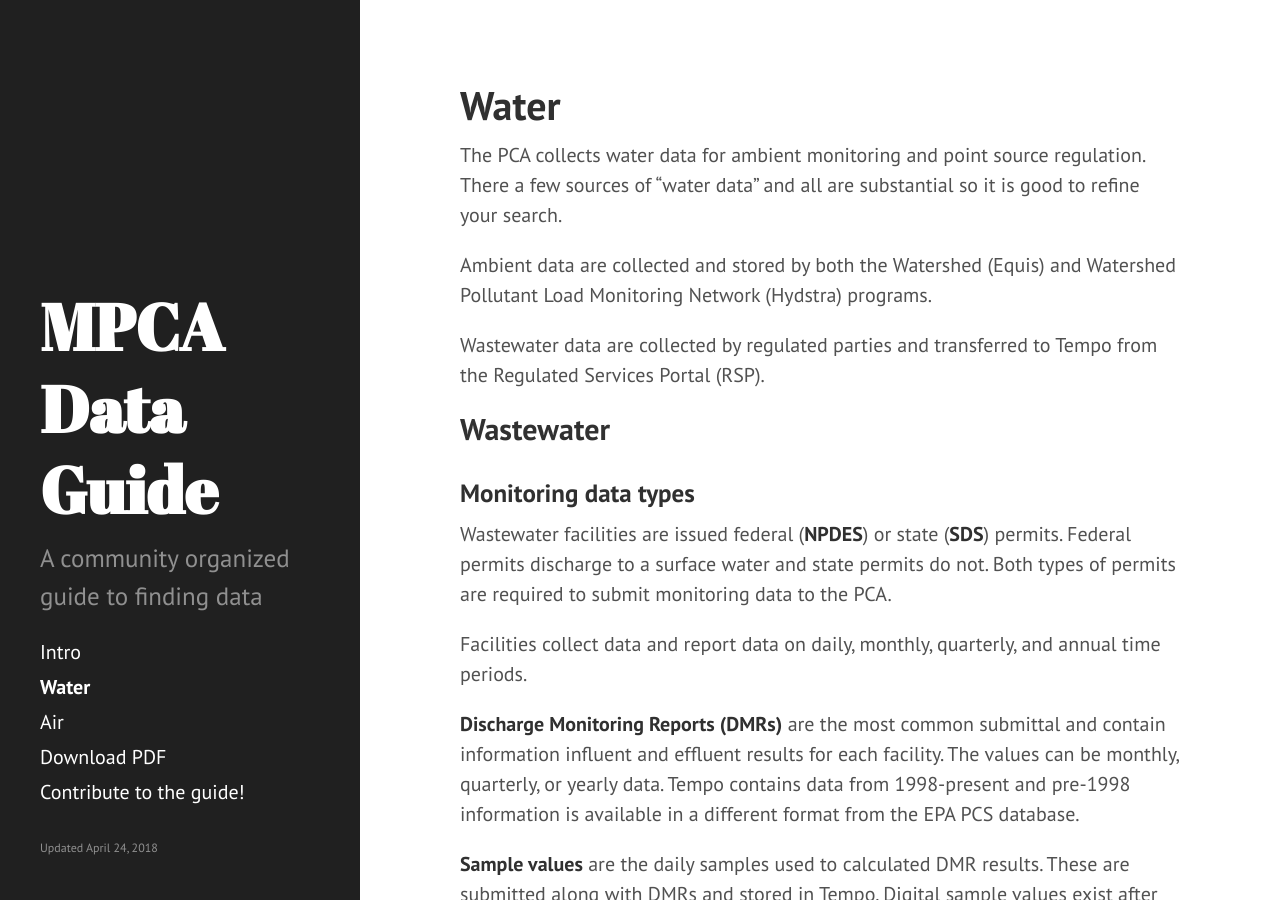
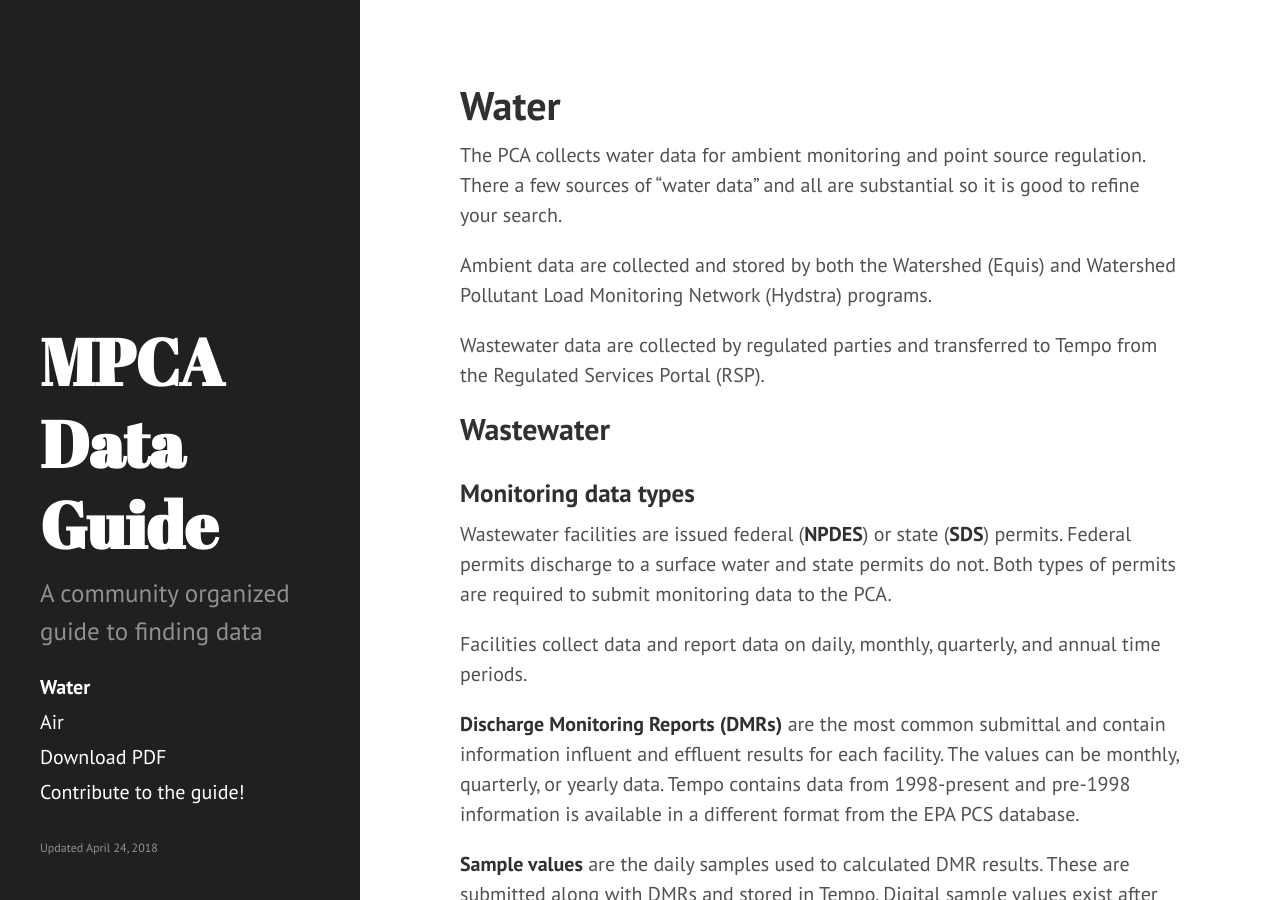
Before and after one commit to kmellick/Data-Guide, a Jekyll site: the page built from pages/01-water.md, in a window 1280 px wide and 900 px high. Built offline with Jekyll 4.4.1, drawn with Linux system fonts in a browser that asks for light colours.

Commit message:
Update sidebar.html

```diff
--- a/_includes/sidebar.html
+++ b/_includes/sidebar.html
@@ -10,7 +10,6 @@
     </div>
 
     <nav class="sidebar-nav">
-      <a class="sidebar-nav-item{% if page.url == site.baseurl %} active{% endif %}" href="{{ site.baseurl }}">Intro</a>
 
       {% comment %}
         The code below dynamically generates a sidebar nav of pages with
```
